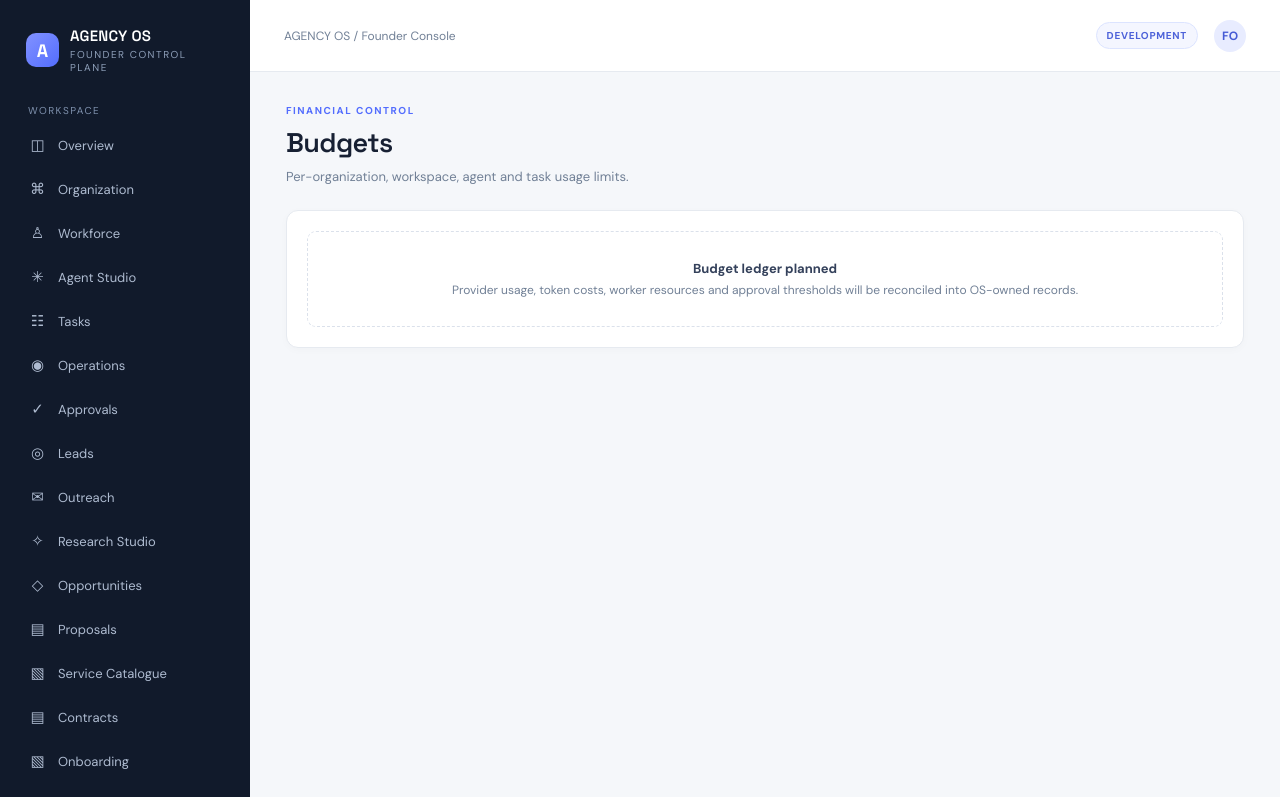
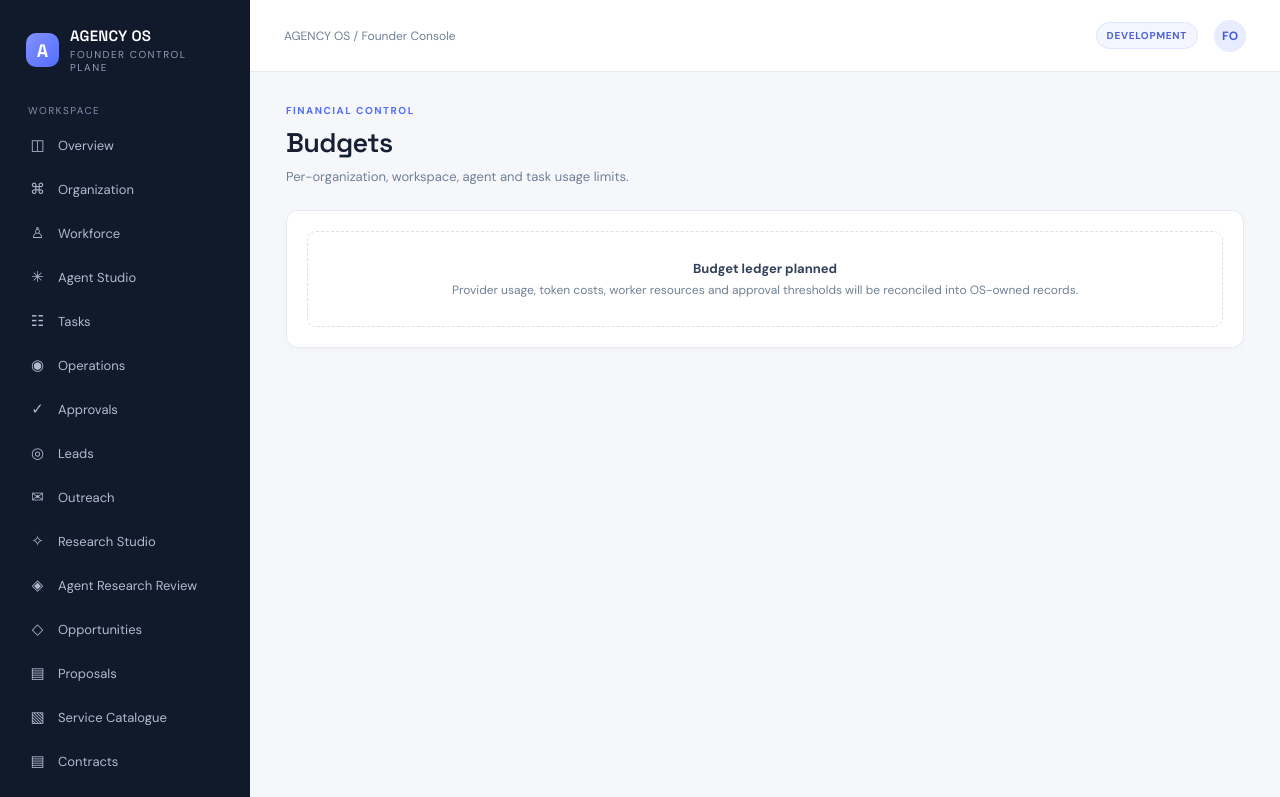
Before and after one commit to AsaifAli/agency-native-agency-os, a Next.js app in the folder frontend/: page /budgets in a window 1280 px wide. Shown: the top 797 px of the page. Built offline with nearby package versions, Linux system fonts and the light colour scheme.

Commit message:
Add founder research review to console navigation

```diff
--- a/frontend/components/sidebar.tsx
+++ b/frontend/components/sidebar.tsx
@@ -2,7 +2,7 @@
 import Link from "next/link";
 import { usePathname } from "next/navigation";
 const groups = [
- {label:"WORKSPACE",items:[["Overview","/","◫"],["Organization","/organization","⌘"],["Workforce","/workforce","♙"],["Agent Studio","/agents","✳"],["Tasks","/tasks","☷"],["Operations","/operations","◉"],["Approvals","/approvals","✓"],["Leads","/leads","◎"],["Outreach","/outreach","✉"],["Research Studio","/research-outreach","✧"],["Opportunities","/opportunities","◇"],["Proposals","/proposals","▤"],["Service Catalogue","/service-catalog","▧"],["Contracts","/contracts","▤"],["Onboarding","/onboardings","▧"],["Invoices & Receivables","/invoices","＄"],["Retainers","/retainers","◷"],["Clients","/clients","▣"],["Contacts","/contacts","♧"],["Calls & Transcripts","/calls","☎"]]},
+ {label:"WORKSPACE",items:[["Overview","/","◫"],["Organization","/organization","⌘"],["Workforce","/workforce","♙"],["Agent Studio","/agents","✳"],["Tasks","/tasks","☷"],["Operations","/operations","◉"],["Approvals","/approvals","✓"],["Leads","/leads","◎"],["Outreach","/outreach","✉"],["Research Studio","/research-outreach","✧"],["Agent Research Review","/research-drafts","◈"],["Opportunities","/opportunities","◇"],["Proposals","/proposals","▤"],["Service Catalogue","/service-catalog","▧"],["Contracts","/contracts","▤"],["Onboarding","/onboardings","▧"],["Invoices & Receivables","/invoices","＄"],["Retainers","/retainers","◷"],["Clients","/clients","▣"],["Contacts","/contacts","♧"],["Calls & Transcripts","/calls","☎"]]},
  {label:"INTELLIGENCE",items:[["Workflows","/workflows","⌁"],["Evaluations","/evaluations","◈"],["Skills Library","/capabilities","◇"]]},
  {label:"CONTROL",items:[["Budgets","/budgets","＄"],["Monitoring","/monitoring","◉"],["Security & Audit","/audit","▤"],["Settings","/settings","⚙"]]}
 ];
```
